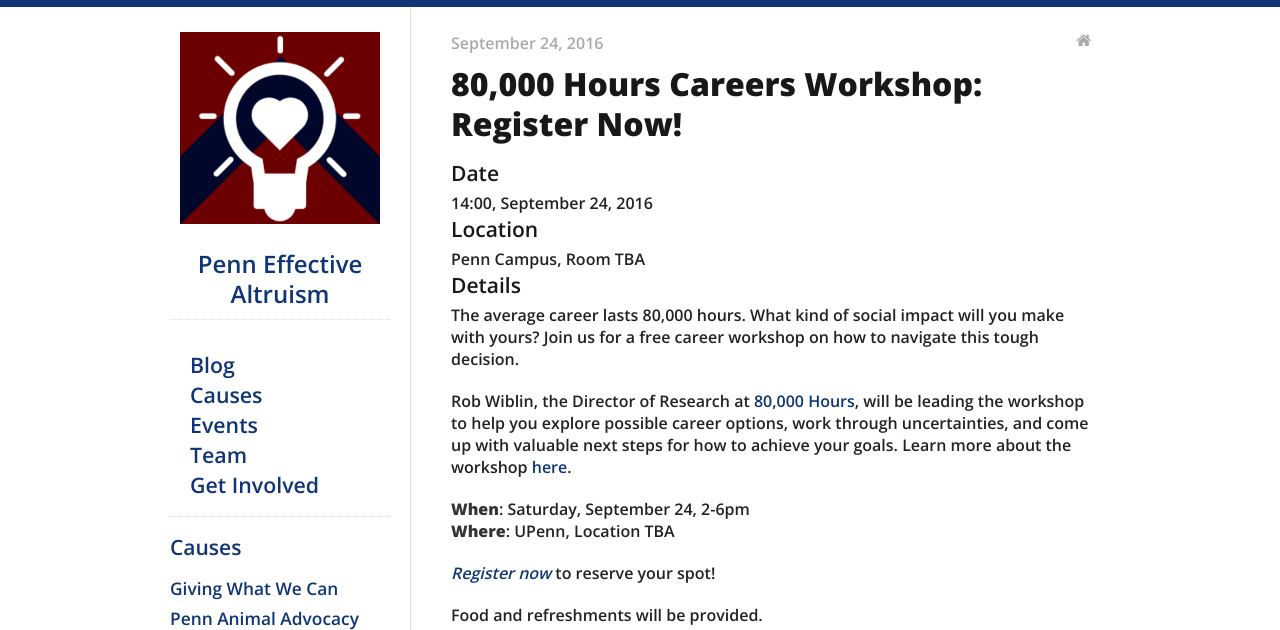
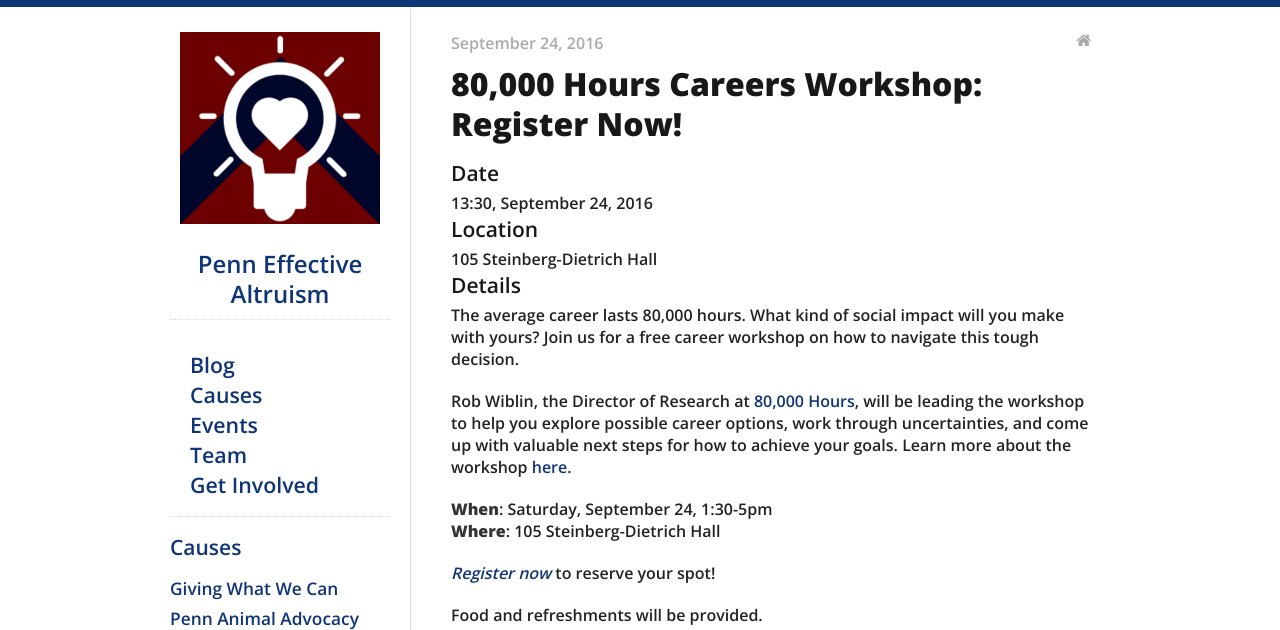
Before and after one commit to pennea/pennea.github.io, a Jekyll site: the page built from _posts/2016-09-24-80k-workshop.md, in a window 1280 px wide. Shown: the top 630 px of the page. Built offline with Jekyll 4.4.1, drawn with Linux system fonts in a browser that asks for light colours; nearby versions of some CDN libraries.

Commit message:
update workshop time and location

```diff
--- a/_posts/2016-09-24-80k-workshop.md
+++ b/_posts/2016-09-24-80k-workshop.md
@@ -2,8 +2,8 @@
 layout: post
 guest: Rob Wiblin
 title: "80,000 Hours Careers Workshop: Register Now!"
-date:   2016-09-24 14:00:00
-location: Penn Campus, Room TBA
+date:   2016-09-24 13:30:00
+location: 105 Steinberg-Dietrich Hall
 categories: event
 ---
 
@@ -14,8 +14,8 @@
 Rob Wiblin, the Director of Research at [80,000 Hours](https://80000hours.org/), will be leading the workshop to help you explore possible career options, work through uncertainties, and come up with valuable next steps for how to achieve your goals.
 Learn more about the workshop [here](https://80000hours.org/workshops/).
 
-**When**: Saturday, September 24, 2-6pm<br />
-**Where**: UPenn, Location TBA
+**When**: Saturday, September 24, 1:30-5pm<br />
+**Where**: 105 Steinberg-Dietrich Hall
 
 [*Register now*](https://80000hours.typeform.com/to/rtoy42) to reserve your spot!
 
```
